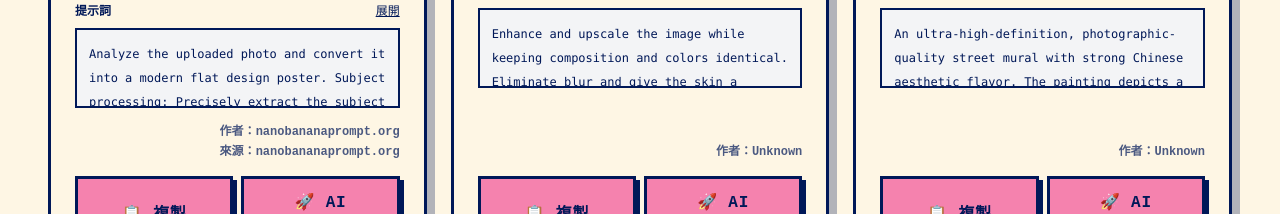
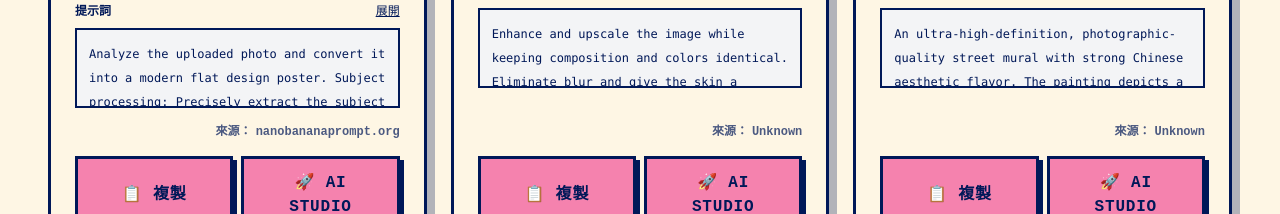
Before and after one commit to LukaHuang/nano-banana-gallery, a Next.js app: page / in a window 1280 px wide. Shown: the part 1000-1214 px from the top of the page. Built offline with nearby package versions, Linux system fonts and the light colour scheme.

Commit message:
Update footer format to 'Source: SourceName (@Author)'
- Updated PromptCard to display source and author in a single line
- Format: 'Source: SourceName (@Author)'
- Separate links for SourceName and Author
- Only displays Author part if a specific author is found in description

```diff
--- a/components/PromptCard.tsx
+++ b/components/PromptCard.tsx
@@ -149,45 +149,46 @@ export default function PromptCard({ prompt, language }: PromptCardProps) {
         </div>
 
         {/* Author & Source Label */}
-        <div className="mb-4 flex flex-col items-end gap-1 text-xs font-bold opacity-70">
-          {/* Author */}
-          <div>
-            {language === 'en' ? 'Author: ' : '作者：'}
+        <div className="mb-4 flex justify-end items-center gap-1 text-xs font-bold opacity-70">
           {(() => {
             // Try to extract author from description
             const desc = prompt.description.en;
             const match = desc.match(/Created by (@[^\s(]+)/);
-              if (match) {
+            const specificAuthor = match ? match[1] : null;
+
             return (
+              <span className="flex items-center gap-1">
+                {language === 'en' ? 'Source: ' : '來源：'}
+
+                {/* Source Name */}
                 <a
-                    href={`https://x.com/${match[1].replace('@', '')}`}
+                  href={source?.url || '#'}
+                  target="_blank"
+                  rel="noopener noreferrer"
+                  className="hover:underline hover:text-accent"
+                  title={source?.description?.[language]}
+                >
+                  {source?.name === 'nanobana' ? 'Nano Banana' : (source?.name || 'Unknown')}
+                </a>
+
+                {/* Author (if specific) */}
+                {specificAuthor && (
+                  <>
+                    <span> (</span>
+                    <a
+                      href={`https://x.com/${specificAuthor.replace('@', '')}`}
                       target="_blank"
                       rel="noopener noreferrer"
                       className="hover:underline hover:text-accent"
                     >
-                    {match[1]}
+                      {specificAuthor}
                     </a>
+                    <span>)</span>
+                  </>
+                )}
+              </span>
             );
-              }
-              return source?.name === 'nanobana' ? 'Nano Banana' : (source?.name || 'Unknown');
           })()}
-          </div>
-
-          {/* Source */}
-          {source && (
-            <div>
-              {language === 'en' ? 'Source: ' : '來源：'}
-              <a
-                href={source.url}
-                target="_blank"
-                rel="noopener noreferrer"
-                className="hover:underline hover:text-accent"
-                title={source.description?.[language]}
-              >
-                {source.name}
-              </a>
-            </div>
-          )}
         </div>
 
         {/* Action Buttons */}
```
Lines whose indentation alone changed are shown as unchanged.
